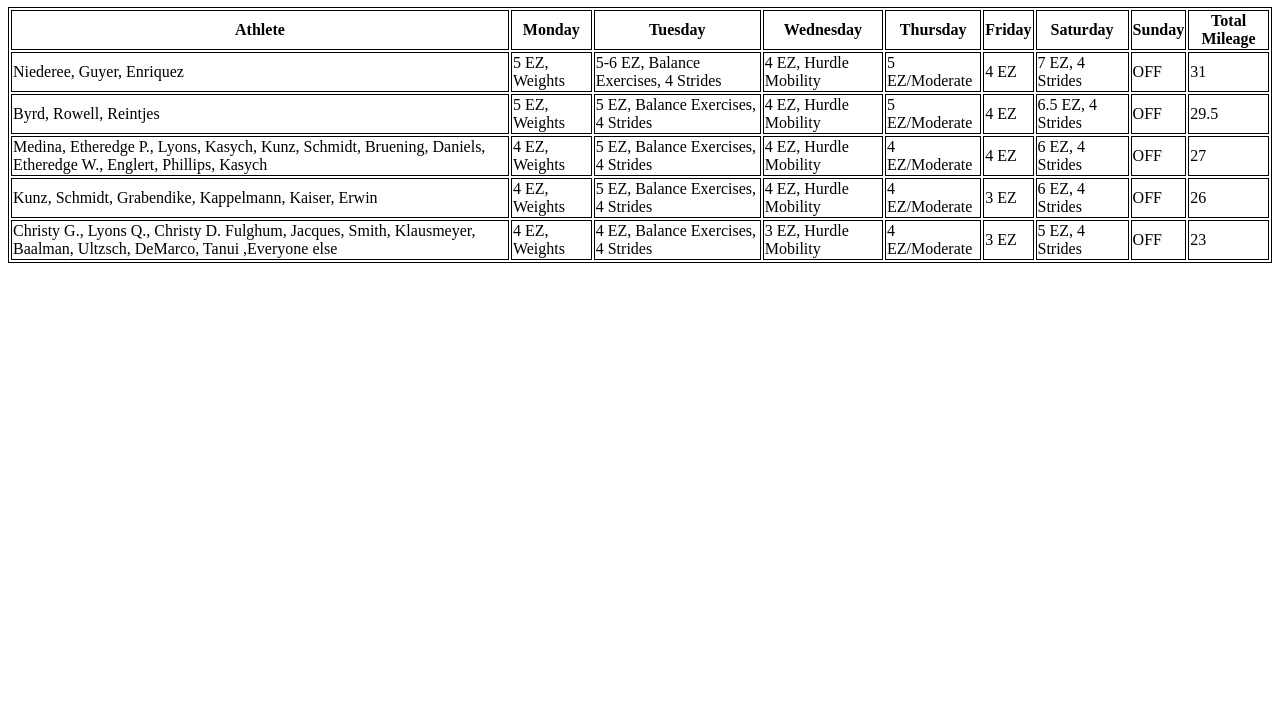
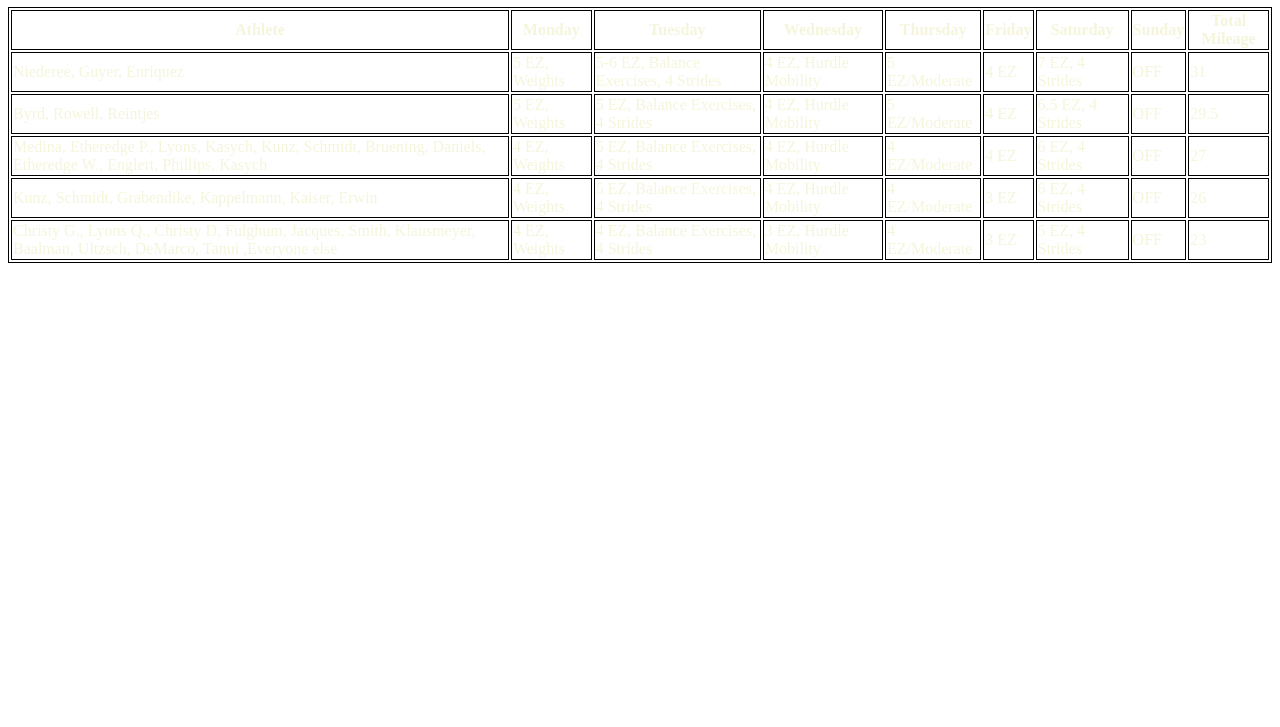
Before and after one commit to iklau2023/XC-Distance, a plain HTML site: page index.html in a window 1280 px wide. Shown: the part 73-800 px from the top of the page. Drawn offline with Linux system fonts and the light colour scheme.

Commit message:
Update index.html

```diff
--- a/index.html
+++ b/index.html
@@ -3,7 +3,7 @@
 <head>
     <h1>KMC XC June 12-18, 2023 Distance/Training</h1>
     <title>XC Distances</title>
-    <link rel="stylesheet" type="text/css" href="test.css">
+    <link rel="stylesheet" type="text/css" href="style.css">
 </head>
 <style>
     table, th, td {
```
